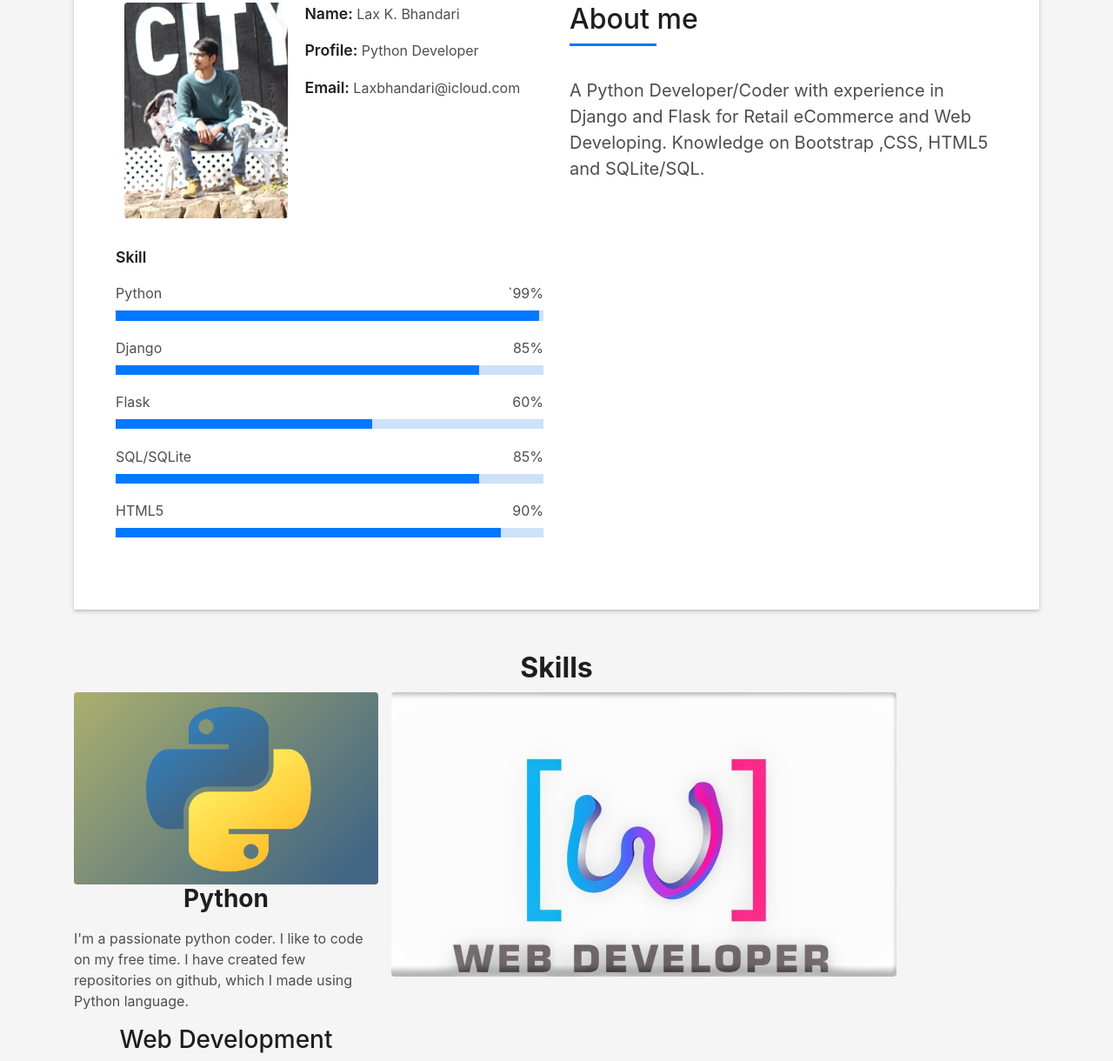
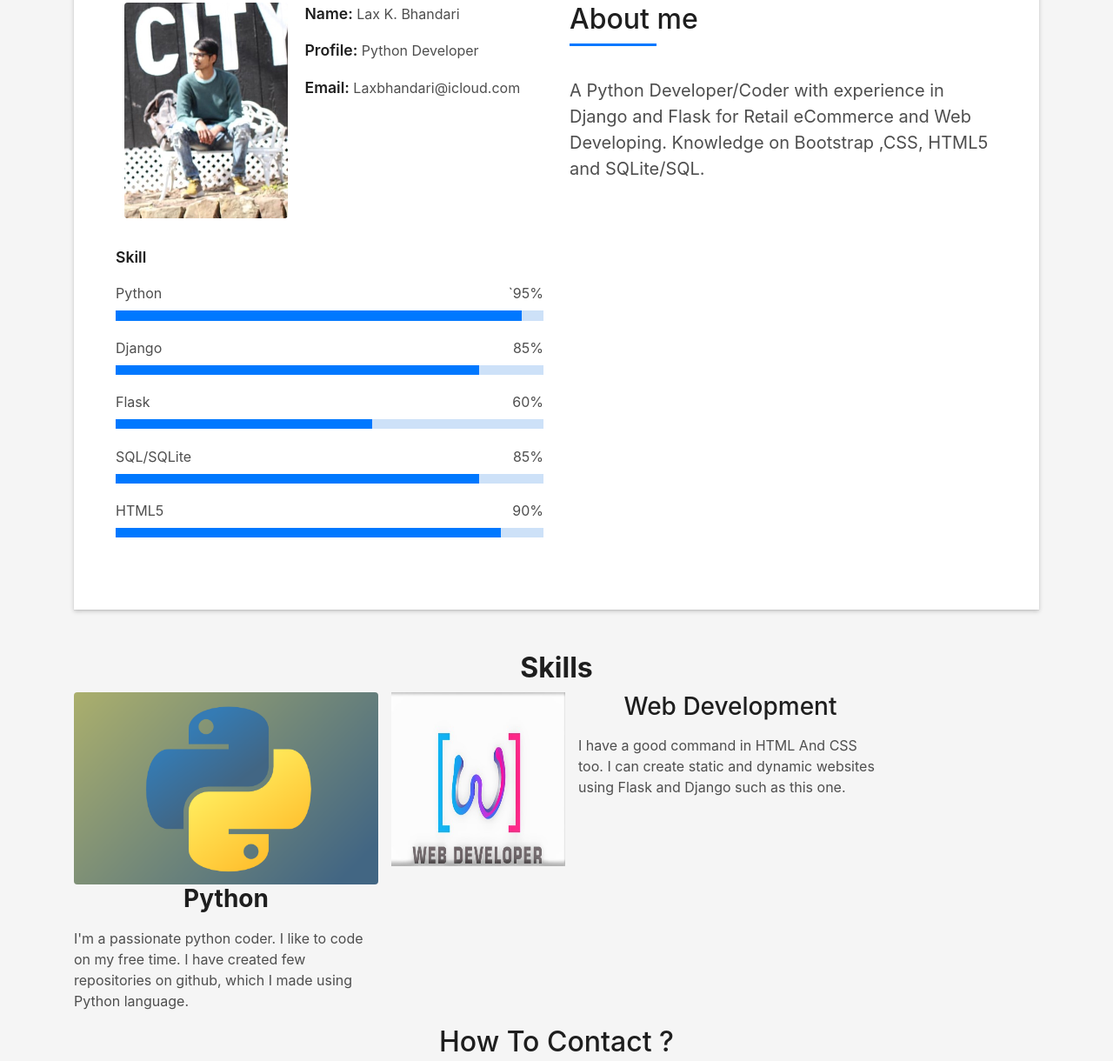
Before and after one commit to laxbhandari/laxbhandari.github.io, a plain HTML site: page index.html in a window 1280 px wide. Shown: the part 925-2145 px from the top of the page at 87% size. Drawn offline with Linux system fonts and the light colour scheme.

Commit message:
Update index.html

```diff
--- a/index.html
+++ b/index.html
@@ -68,7 +68,7 @@
                         <img src="img/Logo.png" class="img-fluid rounded b-shadow-a" alt="">
                     </div>
                     <h1 class="intro-title mb-4">LAXMI K. BHANDARI</h1>
-                    <p class="intro-subtitle"><span class="text-slider-items">Passionate Python Developer with knowledge on Django, HTML,Flask and Sqllite</span><strong class="text-slider"></strong></p>
+                    <p class="intro-subtitle"><span class="text-slider-items">Passionate Python Developer with knowledge on , Django, HTML,Flask and Sqllite</span><strong class="text-slider"></strong></p>
                     <!-- <p class="pt-3"><a class="btn btn-primary btn js-scroll px-4" href="#about" role="button">Learn More</a></p> -->
                 </div>
             </div>
@@ -100,9 +100,9 @@
                                 </div>
                                 <div class="skill-mf">
                                     <p class="title-s">Skill</p>
-                                    <span>Python</span> <span class="pull-right">`99%</span>
+                                    <span>Python</span> <span class="pull-right">`95%</span>
                                     <div class="progress">
-                                        <div class="progress-bar" role="progressbar" style="width: 99%;" aria-valuenow="100" aria-valuemin="0"
+                                        <div class="progress-bar" role="progressbar" style="width: 95%;" aria-valuenow="95 aria-valuemin="0"
                                              aria-valuemax="100"></div>
                                     </div>
                                     <span>Django</span> <span class="pull-right">85%</span>
@@ -170,7 +170,7 @@
                 </div>
                 <br />
                 <div class="skill-mf">
-                    <img src="img/Web.jpg" class="img-fluid rounded b-shadow-a" alt="">
+                    <img src="img/Web.jpg" height="200" width="200" style="float:left">
                 </div>
                 <div data-animate="fadeInUp" class="col-lg-4">
                     <div <i class="icon-html" style="font-size: 70px;"> </i></div>
```
